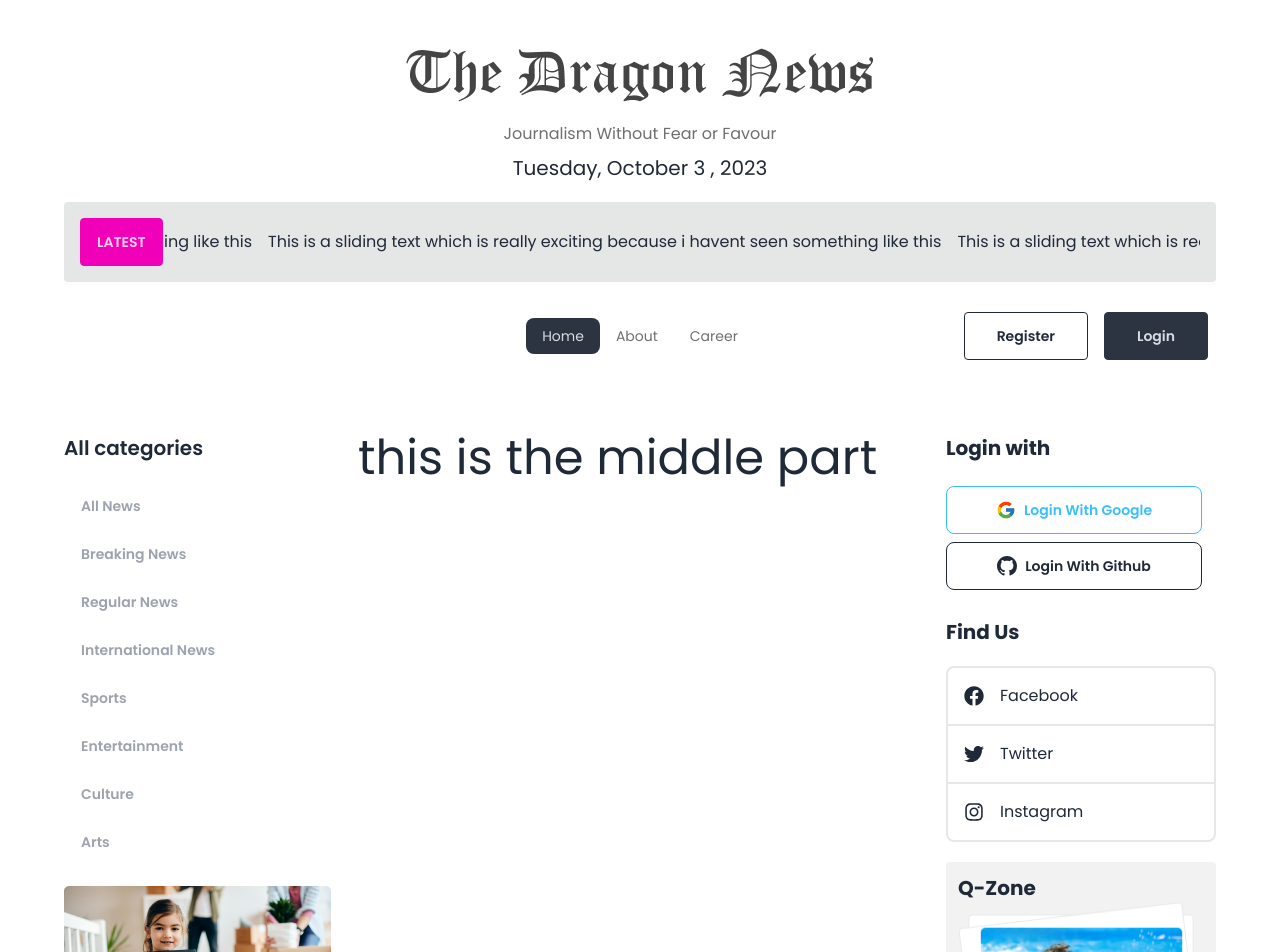
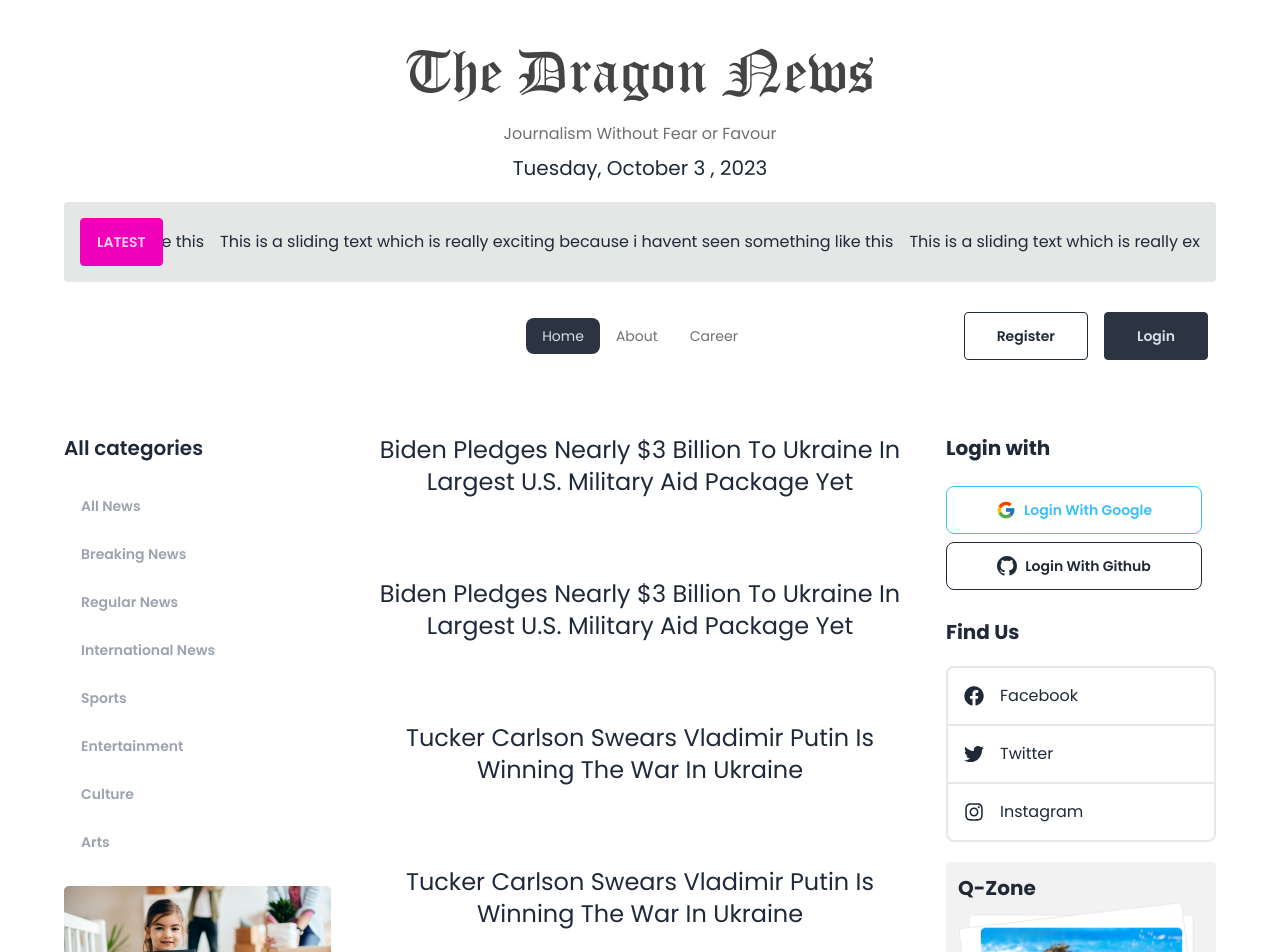
Before and after one commit to mashfikur/react-dragon-news-project, a React (Vite) app: page / in a window 1280 px wide. Shown: the top 952 px of the page. Built offline with nearby package versions, Linux system fonts and the light colour scheme; no server answers.

Commit message:
news data loaded and sidebar sticky part completed

```diff
--- a/index.html
+++ b/index.html
@@ -4,7 +4,7 @@
     <meta charset="UTF-8" />
     <link rel="icon" type="image/svg+xml" href="/vite.svg" />
     <meta name="viewport" content="width=device-width, initial-scale=1.0" />
-    <title>Vite + React</title>
+    <title>Dragon News</title>
   </head>
   <body>
     <div id="root"></div>
--- a/src/components/LeftSideNav/LeftSidebar.jsx
+++ b/src/components/LeftSideNav/LeftSidebar.jsx
@@ -4,7 +4,7 @@ import Sidenews from "./Sidenews";
 
 const LeftSidebar = () => {
     return (
-        <div>
+        <div className="sticky top-2">
            <h3 className="text-xl mb-5 font-semibold">All categories</h3>
            <Categories></Categories>
            <Sidenews></Sidenews>
--- /dev/null
+++ b/src/components/News/News.jsx
@@ -0,0 +1,17 @@
+import PropTypes from 'prop-types'
+import NewsCard from './NewsCard';
+const News = ({allNews}) => {
+    return (
+        <div>
+            {
+              allNews.map((singleNews) =><NewsCard key={singleNews._id} singleNews={singleNews} ></NewsCard> )
+            }
+        </div>
+    );
+};
+
+News.propTypes={
+    allNews:PropTypes.array,
+}
+
+export default News;
--- /dev/null
+++ b/src/components/News/NewsCard.jsx
@@ -0,0 +1,19 @@
+
+import PropTypes from 'prop-types'
+
+const NewsCard = ({singleNews}) => {
+
+    const {title}=singleNews
+
+  return (
+    <div>
+        <h3 className="text-center text-2xl mb-20">{title}</h3>
+    </div>
+  )
+}
+
+NewsCard.propTypes = {
+    singleNews:PropTypes.object
+}
+
+export default NewsCard
--- a/src/components/RightSideNav/RightSidebar.jsx
+++ b/src/components/RightSideNav/RightSidebar.jsx
@@ -5,7 +5,7 @@ import Qzone from "./Qzone";
 
 const RightSidebar = () => {
   return (
-    <div className="">
+    <div className="sticky top-2">
       <LoginWith></LoginWith>
       <FindUs></FindUs>
       <Qzone></Qzone>
--- a/src/layout/Layout.jsx
+++ b/src/layout/Layout.jsx
@@ -1,12 +1,9 @@
-
-
 import { Outlet } from "react-router-dom";
 
 const Layout = () => {
   return (
     <div className="font-poppins max-w-6xl mx-auto ">
       <Outlet></Outlet>
-
     </div>
   );
 };
--- a/src/pages/Home.jsx
+++ b/src/pages/Home.jsx
@@ -5,19 +5,22 @@ import LeftSidebar from "../components/LeftSideNav/LeftSidebar";
 
 import Navbar from "../components/Navbar";
 import RightSidebar from "../components/RightSideNav/RightSidebar";
+import News from "../components/News/News";
+import { useLoaderData } from "react-router-dom";
 
 const Home = () => {
+  const allNews=useLoaderData()
   return (
-    <div>
+    <div className="mb-16">
       <Header></Header>
       <LatestNews></LatestNews>
-      <Navbar bgColor={100} ></Navbar>
+      <Navbar bgColor={100}></Navbar>
       <div className="grid grid-cols-1 md:grid-cols-4 gap-6">
         <div>
-            <LeftSidebar></LeftSidebar>
+          <LeftSidebar></LeftSidebar>
         </div>
         <div className="col-span-2">
-          <h3 className="text-5xl">this is the middle part</h3>
+          <News allNews={allNews} ></News>
         </div>
         <div>
           <RightSidebar></RightSidebar>
--- a/src/pages/Login.jsx
+++ b/src/pages/Login.jsx
@@ -5,46 +5,42 @@ import { AuthContext } from "../Authentication/AuthProvider";
 import toast, { Toaster } from "react-hot-toast";
 
 const Login = () => {
+  const navigate = useNavigate();
 
-    const navigate=useNavigate()
+  const { userSignIn, setLoading } = useContext(AuthContext);
 
-    const {userSignIn,setLoading}=useContext(AuthContext)
+  const [showError, setShowError] = useState("");
 
-    const [showError,setShowError]=useState('')
+  const handleSubmit = (e) => {
+    e.preventDefault();
+    const form = new FormData(e.currentTarget);
+    const email = form.get("email");
+    const password = form.get("password");
 
-    const handleSubmit =(e) => {
-        e.preventDefault()
-        const form = new FormData(e.currentTarget)
-        const email = form.get('email')
-        const password = form.get('password')
-
-        console.log(email,password)
+    console.log(email, password);
 
     // reseting error
-        setShowError('')
+    setShowError("");
 
-        if(password.length<6){
-            setShowError('Your password should be more than 6 charectars')
+    if (password.length < 6) {
+      setShowError("Your password should be more than 6 charectars");
       return;
     }
 
     // user sign in
-            userSignIn(email,password)
+    userSignIn(email, password)
       .then(() => {
-                toast.success("Logged in successfully")
-                e.target.reset()
+        toast.success("Logged in successfully");
+        e.target.reset();
         setTimeout(() => {
-                    navigate("/")
+          navigate("/");
         }, 2000);
       })
       .catch((error) => {
-                toast.error(error.message)
-                setLoading(false)
-
-
-            })
-
-    }
+        toast.error(error.message);
+        setLoading(false);
+      });
+  };
 
   return (
     <div className="bg-[#F3F3F3] min-h-screen">
@@ -56,7 +52,7 @@ const Login = () => {
           </h3>
           <hr className="mb-10" />
 
-          <form onSubmit={handleSubmit} >
+          <form onSubmit={handleSubmit}>
             <label>
               <h3 className=" text-[#403F3F] font-semibold mb-3">
                 Email Address
@@ -83,7 +79,9 @@ const Login = () => {
               />
             </label>
 
-            { showError && <p className="text-red-600 font-semibold">{showError}</p>}
+            {showError && (
+              <p className="text-red-600 font-semibold">{showError}</p>
+            )}
 
             <button className="btn  btn-neutral py-[1.13rem] capitalize w-full rounded-md mt-7">
               Login
--- a/src/pages/Register.jsx
+++ b/src/pages/Register.jsx
@@ -7,7 +7,7 @@ import toast, { Toaster } from "react-hot-toast";
 const Register = () => {
   const [showError, setShowError] = useState("");
   const [termsChecked, setTermsChecked] = useState(false);
-  const navigate=useNavigate()
+  const navigate = useNavigate();
 
   const { createUser } = useContext(AuthContext);
 
@@ -16,7 +16,6 @@ const Register = () => {
     const form = new FormData(e.currentTarget);
     const email = form.get("email");
     const password = form.get("password");
-
 
     // reseting error
     setShowError("");
@@ -28,16 +27,17 @@ const Register = () => {
     }
 
     //creating user
-    createUser(email,password)
-    .then(() => {
-        toast.success("Account Created Successfully")
+    createUser(email, password)
+      .then(() => {
+        toast.success("Account Created Successfully");
         e.target.reset();
-        navigate("/")
-
-    })
-    .catch((error) => {
-        toast.error(`${error.message}`)
-    })
+        setTimeout(() => {
+          navigate("/");
+        }, 2000);
+      })
+      .catch((error) => {
+        toast.error(`${error.message}`);
+      });
   };
 
   return (
--- a/src/routes/Routes.jsx
+++ b/src/routes/Routes.jsx
@@ -12,6 +12,7 @@ const router = createBrowserRouter([
       {
         path: "/",
         element: <Home></Home>,
+        loader: () => fetch("/news.json"),
       },
     ],
   },
@@ -21,7 +22,7 @@ const router = createBrowserRouter([
   },
   {
     path: "/register",
-    element: <Register></Register> ,
+    element: <Register></Register>,
   },
 ]);
 
```
Lines whose indentation alone changed are shown as unchanged.
